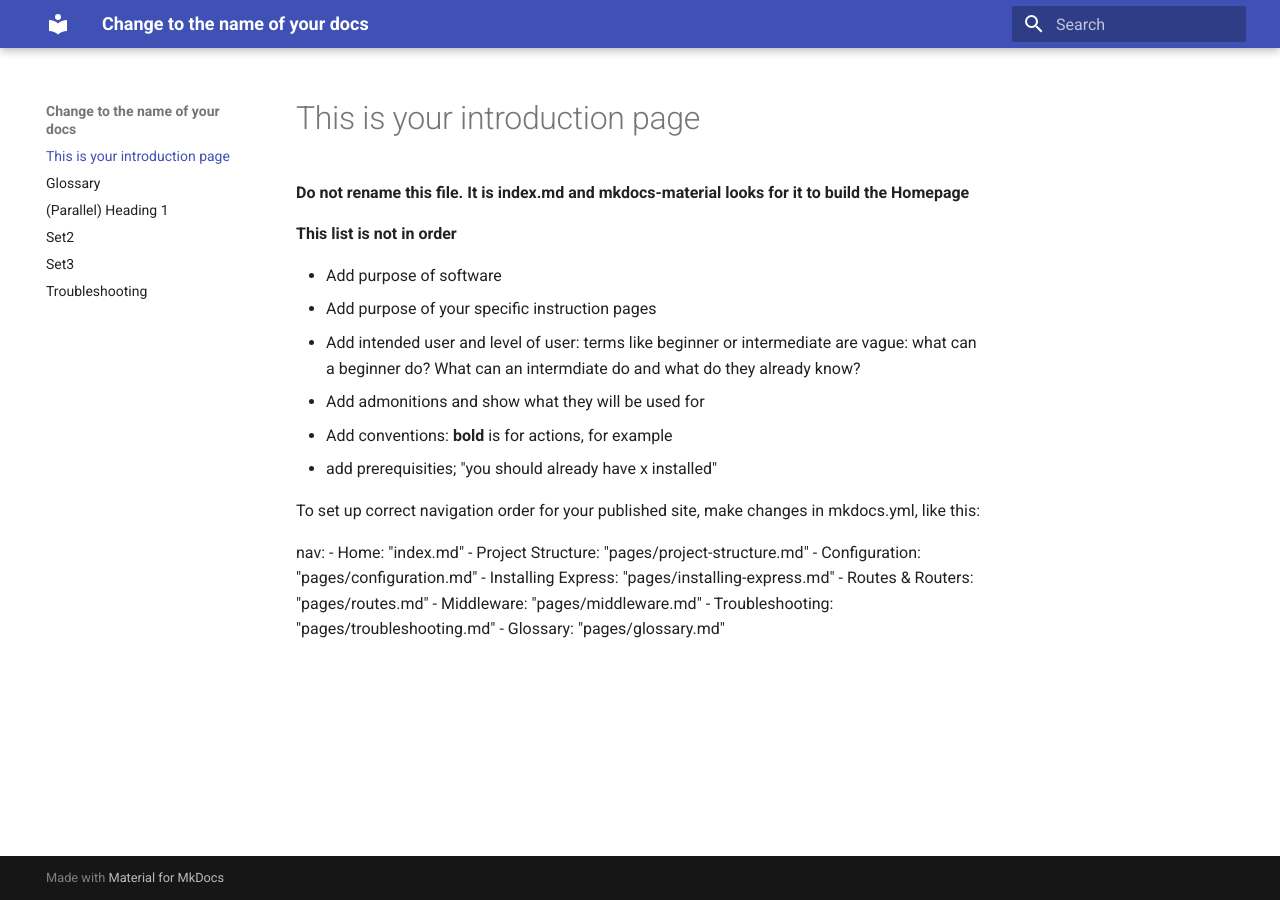
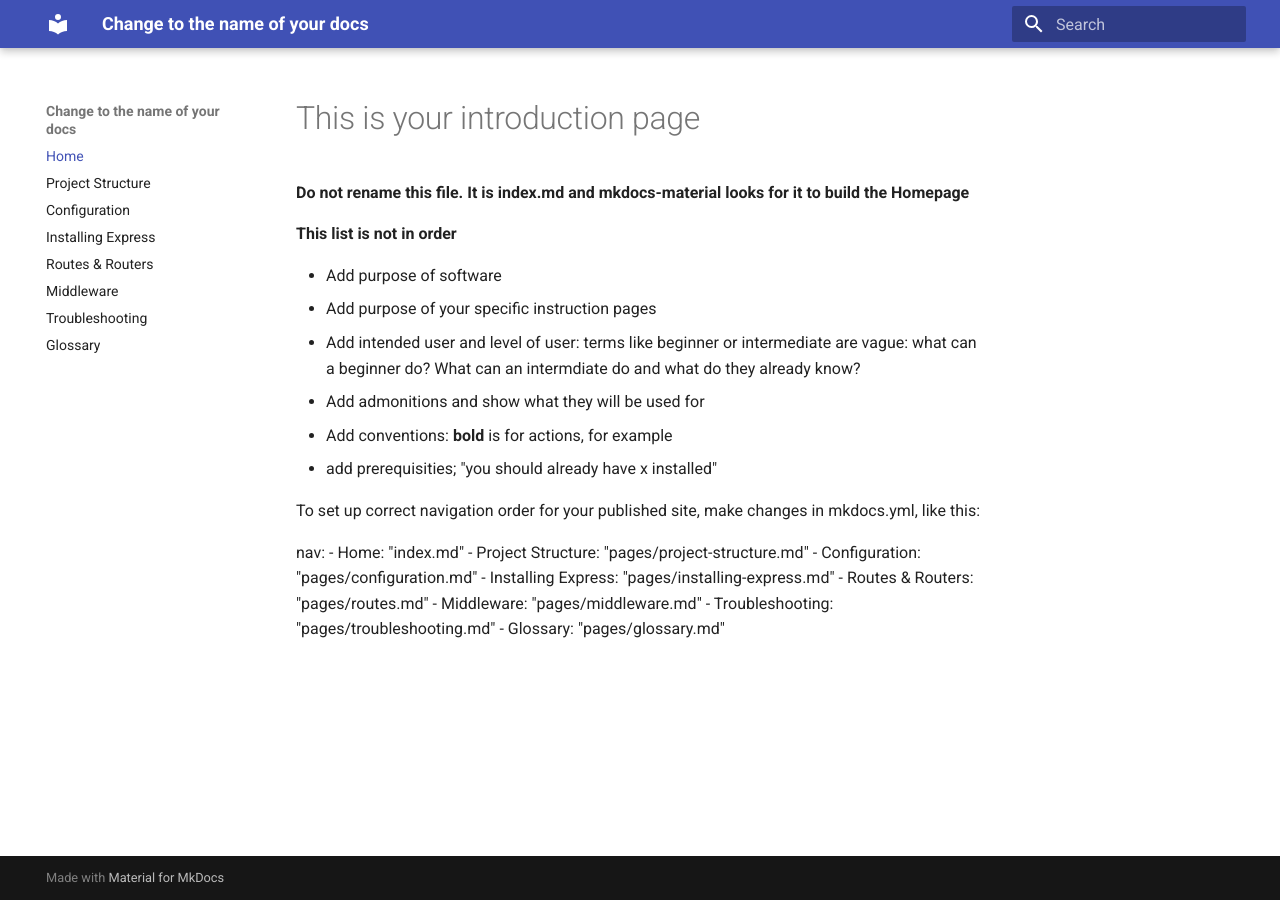
Before and after one commit to SamLee77/ST2025, an MkDocs documentation site: the page built from docs/index.md, in a window 1280 px wide. Built offline with MkDocs 1.6.1 and Material for MkDocs 9.7.7, drawn with Linux system fonts in a browser that asks for light colours.

Commit message:
Update mkdocs.yml

```diff
--- a/mkdocs.yml
+++ b/mkdocs.yml
@@ -2,3 +2,12 @@ site_name: Change to the name of your docs
 site_url: https://samlee77.github.io/ST2025/
 theme:
   name: material
+nav:
+  - Home: "index.md"
+  - Project Structure: ""
+  - Configuration: "pages/configuration.md"
+  - Installing Express: "pages/installing-express.md"
+  - Routes & Routers: "pages/routes.md"
+  - Middleware: "pages/middleware.md"
+  - Troubleshooting: "Troubleshooting.md"
+  - Glossary: "Glossary.md"
```
